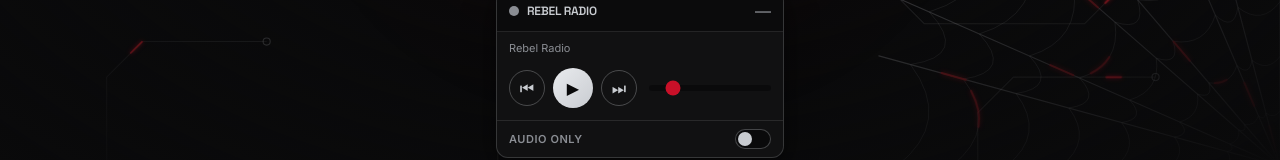
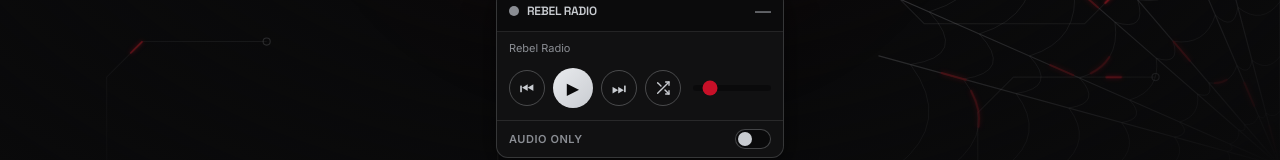
Before and after one commit to raolvera/rebel-web-designs, a React (Vite) app in the folder client/: page / in a window 1280 px wide. Shown: the part 634-794 px from the top of the page. Built offline with nearby package versions, Linux system fonts and the light colour scheme; the HTML template or start-up script is replaced by a standard one.

Commit message:
initial commit

```diff
--- a/client/src/components/MusicPlayer.tsx
+++ b/client/src/components/MusicPlayer.tsx
@@ -46,6 +46,9 @@
   const readyRef = useRef(false);
   const unlockedRef = useRef(false);
   const wantPlayRef = useRef(false);
+  const shuffleRef = useRef(false); // read inside YouTube callbacks
+  const shuffleAppliedRef = useRef(false); // has YouTube's shuffle been set on this playlist?
+  const [shuffleOn, setShuffleOn] = useState(false);
 
   const [playing, setPlaying] = useState(false);
   const [showVideo, setShowVideo] = useState(false);
@@ -91,12 +94,40 @@
     playerRef.current?.pauseVideo?.();
   }
 
+  // Load (or reload) the Rebel Radio playlist. Loading resets YouTube's
+  // shuffle order, so mark shuffle as "not applied" to re-apply it once ready.
+  function loadList(index?: number) {
+    shuffleAppliedRef.current = false;
+    playerRef.current?.loadPlaylist?.({
+      list: PLAYLIST_ID,
+      listType: "playlist",
+      ...(index !== undefined ? { index } : {}),
+    });
+  }
+
+  function hasPlaylist() {
+    const p = playerRef.current;
+    return !!(p && typeof p.getPlaylist === "function" && p.getPlaylist());
+  }
+
   function next() {
     const p = playerRef.current;
     if (!p || !readyRef.current) return;
     if (unlockedRef.current) p.unMute?.();
-    if (typeof p.getPlaylist === "function" && p.getPlaylist()) p.nextVideo?.();
-    else p.loadPlaylist?.({ list: PLAYLIST_ID, listType: "playlist", index: 1 });
+    if (hasPlaylist()) p.nextVideo?.();
+    else loadList(1);
+  }
+
+  function toggleShuffle() {
+    const on = !shuffleRef.current;
+    shuffleRef.current = on;
+    setShuffleOn(on);
+    // If the playlist is already loaded, shuffle it right away. Otherwise it's
+    // applied as soon as the playlist loads (see onStateChange).
+    if (readyRef.current && hasPlaylist()) {
+      playerRef.current.setShuffle?.(on);
+      shuffleAppliedRef.current = on;
+    }
   }
 
   function prev() {
@@ -140,16 +171,23 @@
                 const d = playerRef.current?.getVideoData?.();
                 if (d?.title) setTitle(d.title);
               } catch { /* ignore */ }
+              // Shuffle was turned on before the playlist existed: apply it now.
+              try {
+                if (shuffleRef.current && !shuffleAppliedRef.current && hasPlaylist()) {
+                  playerRef.current.setShuffle?.(true);
+                  shuffleAppliedRef.current = true;
+                }
+              } catch { /* ignore */ }
               if (e.data === 0) {
                 try {
-                  playerRef.current?.loadPlaylist?.({ list: PLAYLIST_ID, listType: "playlist" });
+                  loadList();
                 } catch { /* ignore */ }
               }
             },
             onError: () => {
               // If the single video can't embed, fall back to the playlist.
               try {
-                playerRef.current?.loadPlaylist?.({ list: PLAYLIST_ID, listType: "playlist" });
+                loadList();
                 if (unlockedRef.current) playerRef.current?.unMute?.();
                 playerRef.current?.playVideo?.();
               } catch { /* ignore */ }
@@ -341,6 +379,26 @@
             >
               ⏭
             </button>
+            <button
+              onClick={toggleShuffle}
+              aria-label={shuffleOn ? "Shuffle on" : "Shuffle off"}
+              aria-pressed={shuffleOn}
+              title={shuffleOn ? "Shuffle on" : "Shuffle off"}
+              className={`flex h-9 w-9 shrink-0 items-center justify-center rounded-full border transition ${
+                shuffleOn
+                  ? "border-blood/70 text-ember shadow-[0_0_10px_rgba(225,29,42,0.45)]"
+                  : "border-silver/30 text-silver hover:border-blood/60"
+              }`}
+            >
+              {/* shuffle arrows */}
+              <svg viewBox="0 0 24 24" className="h-4 w-4" fill="none" stroke="currentColor" strokeWidth="2" strokeLinecap="round" strokeLinejoin="round" aria-hidden="true">
+                <path d="M16 3h5v5" />
+                <path d="M4 20 21 3" />
+                <path d="M21 16v5h-5" />
+                <path d="M15 15l6 6" />
+                <path d="M4 4l5 5" />
+              </svg>
+            </button>
             <input
               type="range"
               min={0}
```
